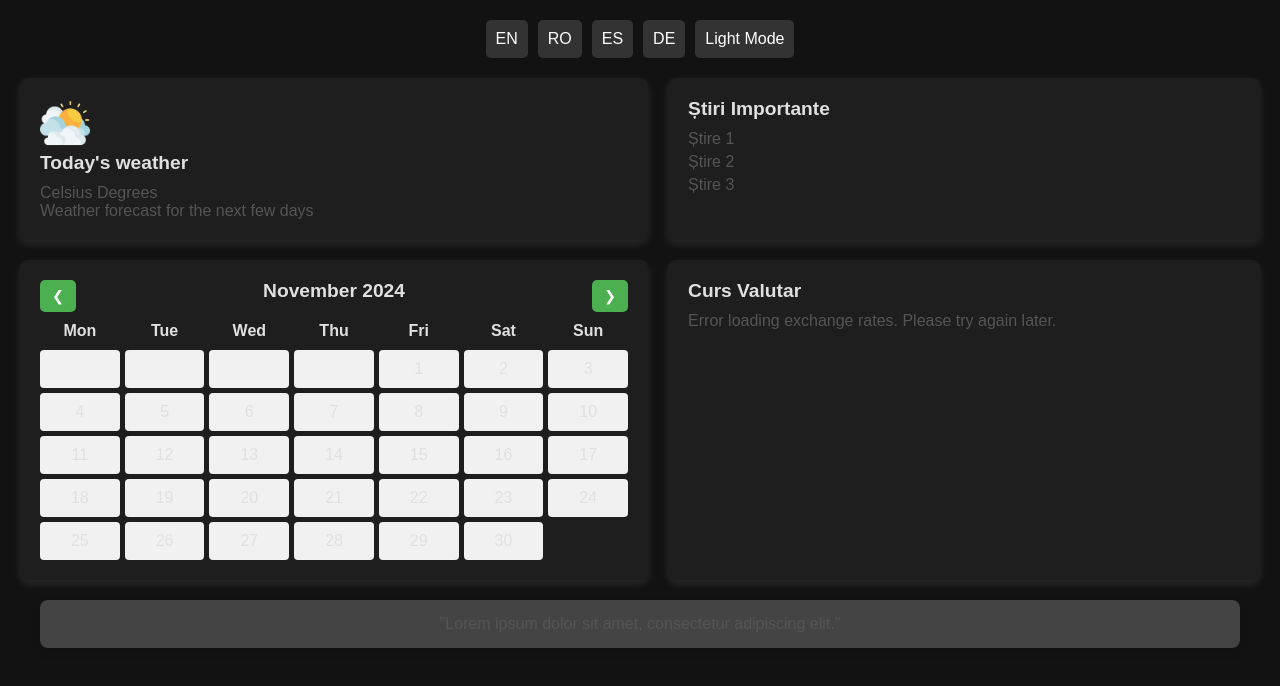
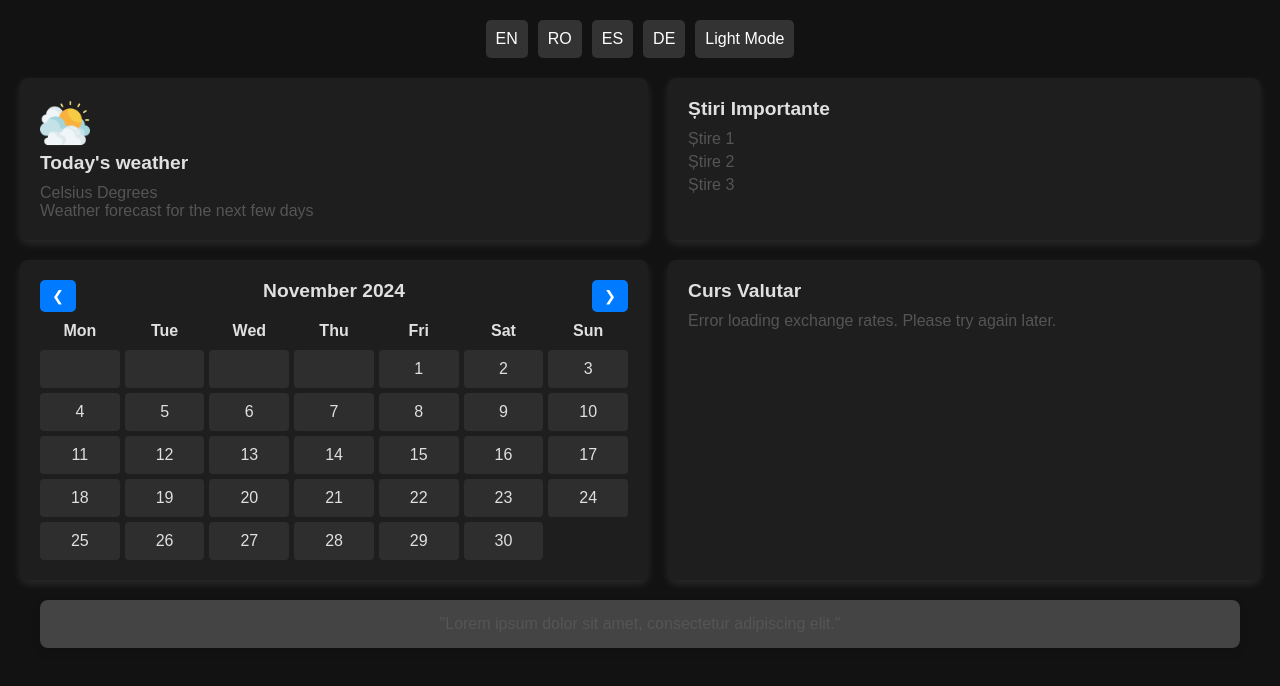
Before and after one commit to andreirosca12/magicmirror, a plain HTML site: page index.html in a window 1280 px wide. Both pictures are taken after a click on the button "Dark Mode". Shown: the top 686 px of the page. Drawn offline with Linux system fonts and the light colour scheme; no server answers.

Commit message:
update dark mode

```diff
--- a/styles.css
+++ b/styles.css
@@ -23,7 +23,6 @@ body {
     gap: 20px;
     width: 100%;
     max-width: 2200px;
-
 }
 
 /* Grila pentru dashboard */
@@ -86,7 +85,6 @@ footer.quote {
     border-radius: 8px;
     margin-top: 20px;
     box-shadow: 0 4px 8px rgba(0, 0, 0, 0.1);
-
 }
 
 /* Responsivitate */
@@ -101,10 +99,7 @@ footer.quote {
     }
 }
 
-
 /* css for calendar */
-
-
 .calendar-header {
     display: flex;
     justify-content: space-between;
@@ -142,7 +137,7 @@ footer.quote {
 }
 
 .calendar-grid div:hover {
-    background-color: blue;
+    background-color: #007bff;
 }
 
 .calendar-grid .has-task {
@@ -248,3 +243,17 @@ body.dark-mode {
 .todo button:hover {
     background-color: #45a049;
 }
+
+.dark-mode .calendar-header button {
+    background-color: #007bff;
+    color: #fff;
+}
+
+.dark-mode .calendar-grid div {
+    background-color: #2e2e2e;
+    color: #e0e0e0;
+}
+
+.dark-mode .calendar-grid .has-task {
+    background-color: #357a38;
+}
```
